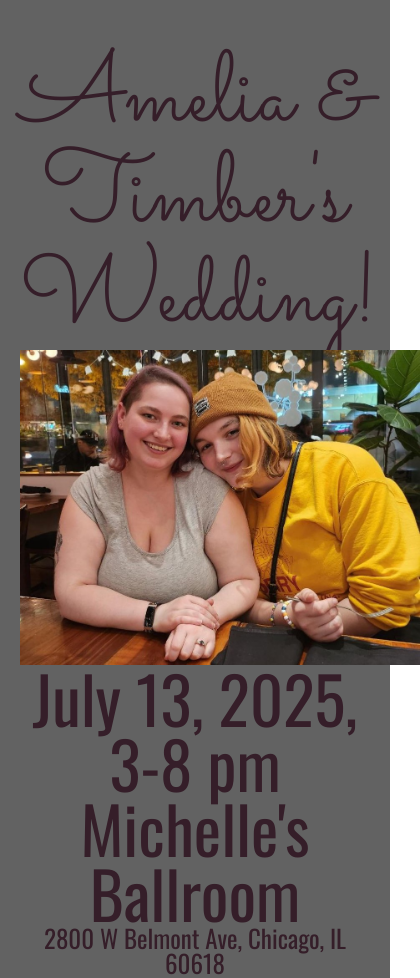
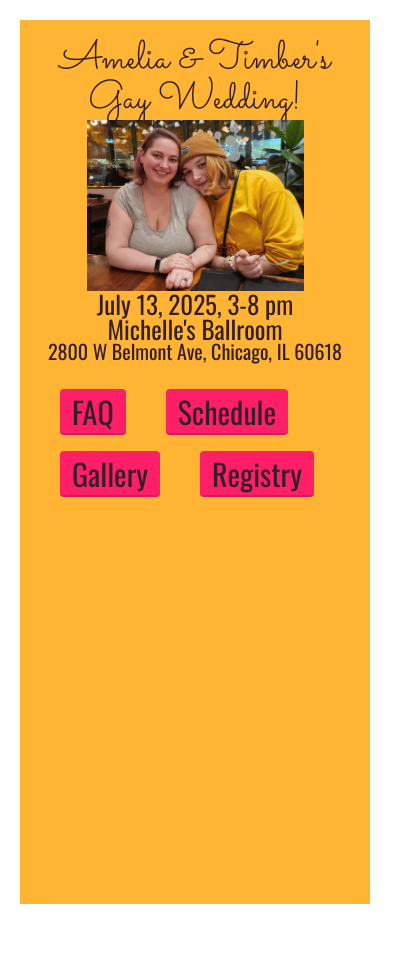
Before and after one commit to achaltin/WeddingWebsite, a plain HTML site: page index.html in a window 390 px wide. Shown: the top 978 px of the page, 420 px wide, since content can reach past the window. After the commit the page ends 904 px from the top, so only its background shows below. Drawn offline with nearby package versions, Linux system fonts and the light colour scheme.

Commit message:
Add nav buttons to homepage, placeholder mobile css

```diff
--- a/css/main.css
+++ b/css/main.css
@@ -64,6 +64,23 @@ h3{
     color: var(--dark-purple);
 }
 
+
+a.btn{
+    background: var(--pink);
+    color: var(--dark-purple);
+    font-family: 'Oswald',sans-serif;
+    font-size:30px;
+    padding: 8px 12px;
+    border: 0px;
+    -webkit-box-shadow: 0 -2px 0 rgba(0,0,0,0.15) inset;
+    -moz-box-shadow: 0 -2px 0 rgba(0,0,0,0.15) inset;
+    box-shadow: 0 -2px 0 rgba(0,0,0,0.15) inset;
+    border-radius: 4px;
+    text-decoration: none;
+    display: inline-block;
+    margin: 8px 20px;
+}
+
 .title-img{
     display: block;
     margin-left: auto;
--- a/css/mobile.css
+++ b/css/mobile.css
@@ -1,12 +1,24 @@
 @media only screen and (max-width: 550px) {
 
     .page-container{
-        padding: 50px 20px 20px 20px;
-        background-color:rgba(0, 0, 0, 0.616);
+        padding: 20px 20px 20px 20px;
+        margin: 20px 20px 20px 20px;
+        background-color:var(--yellow);
+    }
+    h1{
+        font-size: 40px;
     }
     h2{
-        font-size: 65px;
+        font-size: 25px;
     }
+    h3{
+        font-size:20px;
+    }
+
+    .title-img{
+        width:70%;
+    }
+
     .column, .col-3{
         width: 100%;
         float:none;
--- a/index.html
+++ b/index.html
@@ -1,7 +1,7 @@
 <!doctype html>
 <html>
 <head>
-    <title>Amelia & Timber's Wedding!</title>
+    <title>Amelia & Timber's Gay Wedding!</title>
     <meta charset="utf-8"/>
     <meta name="viewport" content="width=device-width, initial-scale=1.0"/>
     <link rel="stylesheet" href="css/reset.css"/>
@@ -13,11 +13,30 @@
 </head>
 <body>
     <div class="page-container">
-        <h1 class="center-text">Amelia & Timber's Wedding!</h1>
+        <h1 class="center-text">Amelia & Timber's Gay Wedding!</h1>
         <img class="title-img" src="img/Amelia-Timber.JPG" alt="Amelia & Timber at their favorite neighborhood restaurant"/>
         <h2 class="center-text">July 13, 2025, 3-8 pm</h2>
         <h2 class="center-text">Michelle's Ballroom</h2>
         <h3 class="center-text">2800 W Belmont Ave, Chicago, IL 60618</h3>
+
+        <div class="spacer"></div>
+
+        <p class="center-text">
+            <ul class="horizontal">
+                <li>
+                 <a class="btn" href="faq/index.html">FAQ</a>
+                </li>
+             <li>
+                 <a class="btn" href="schedule/index.html">Schedule</a>
+             </li>
+             <li>
+                <a class="btn" href="gallery/index.html">Gallery</a>
+            </li>
+            <li>
+                 <a class="btn" href="https://www.myregistry.com/wedding-registry/amelia-chaltin-and-timber-rodriguez-chicago-il/4353870" target="_blank">Registry</a>
+            </li>
+            </ul>
+         </p>
     </div>
 </body>
 </html>
```
